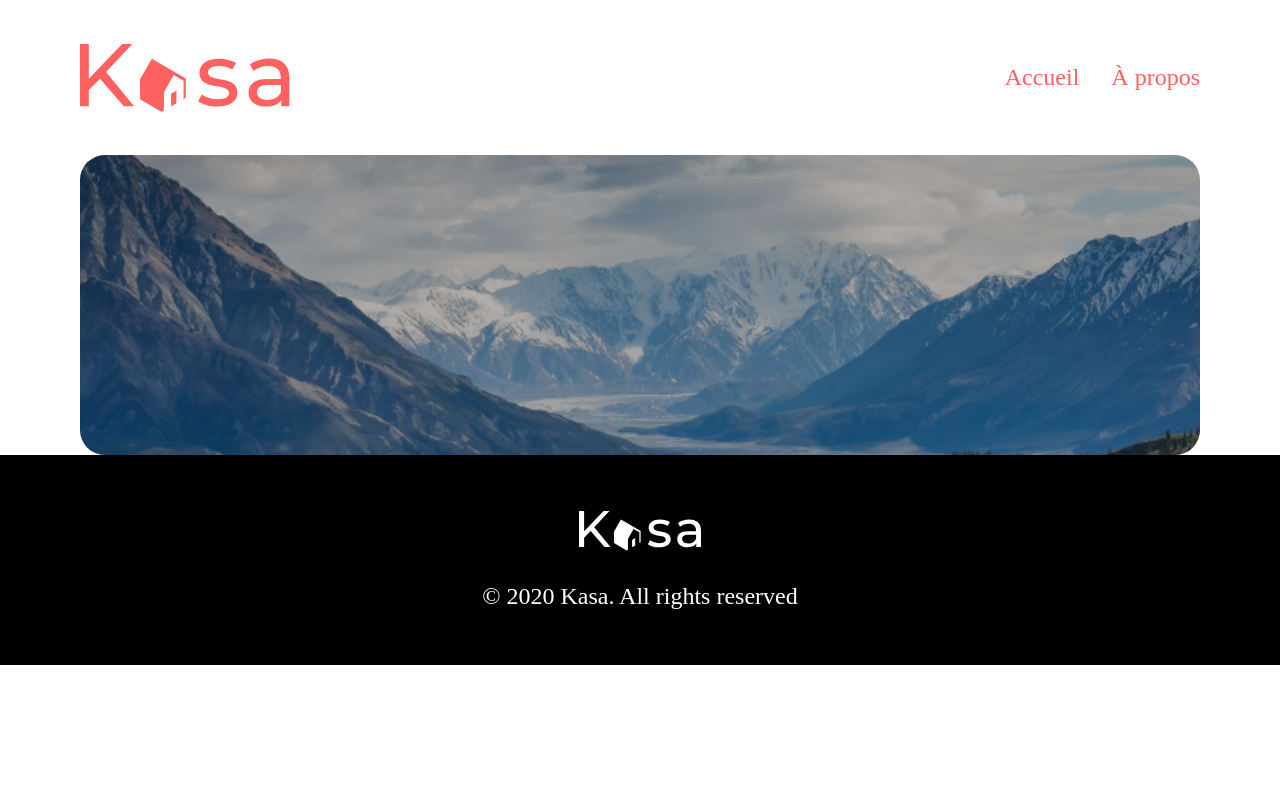
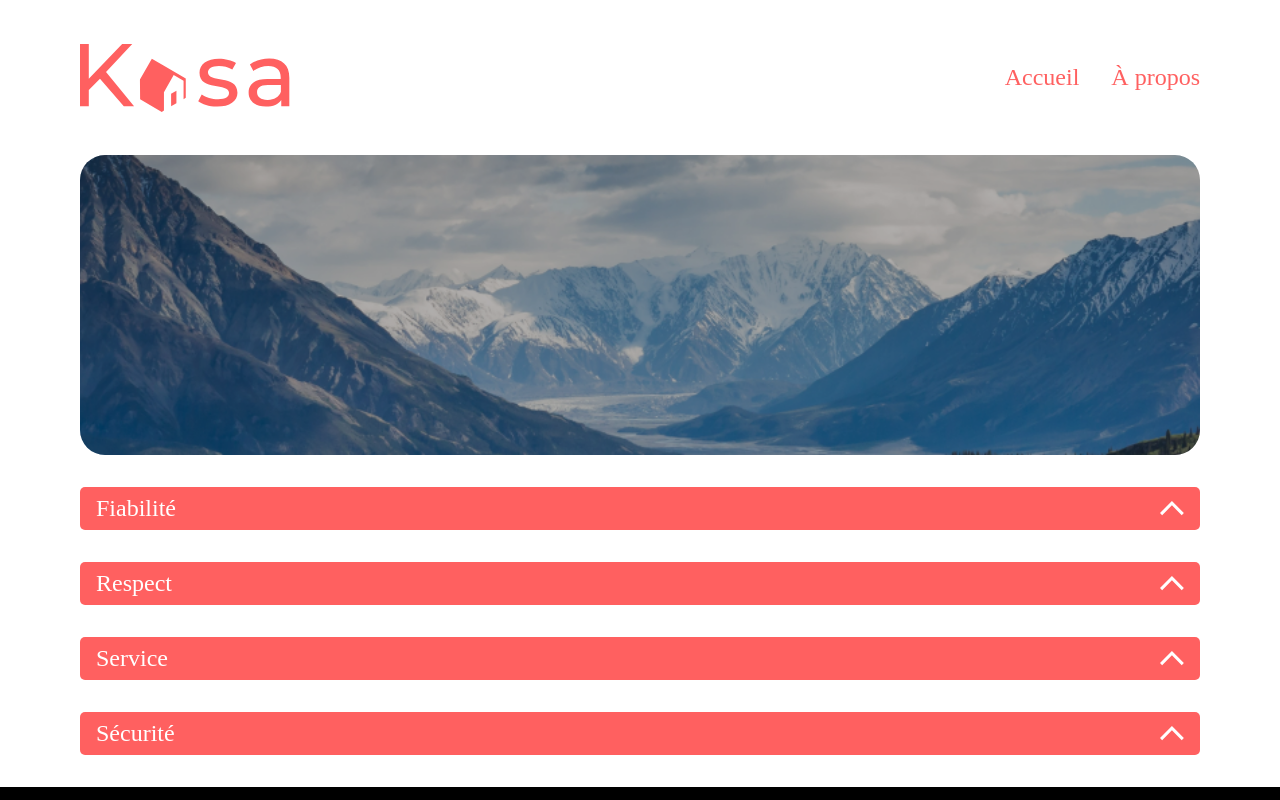
Before and after one commit to Theo-lemoine-oc/Projet-10-oc, a React (Create React App) app in the folder frontend/: page /about in a window 1280 px wide. Shown: the top 800 px of the page. Built offline with nearby package versions, Linux system fonts and the light colour scheme.

Commit message:
Create faq component

```diff
--- /dev/null
+++ b/frontend/src/components/utils/Faq.jsx
@@ -0,0 +1,30 @@
+import React from 'react';
+import chevron from '../../assets/img/chevron.svg';
+import './faq.css';
+
+
+export const Faq = (props) => {
+    const isActive = (e) => {
+        e.preventDefault();
+        const button = e.target.nextSibling;
+        const chevron = e.target.lastChild;
+
+        if (!button.classList.contains("show")) {
+            button.classList.add("show");
+            chevron.classList.add("rotate");
+        } else {
+            button.classList.remove("show");
+            chevron.classList.remove("rotate");
+        }
+      };
+
+    return (
+        <div className='faq-component'>
+            <div className='faq-title' id='faq-title' onClick={isActive}>
+                <h2>{ props.title }</h2>
+                <img src={chevron} alt="Chevron" />
+            </div>
+            <p className='faq-content'>{ props.content }</p>
+        </div>
+    )
+}
--- /dev/null
+++ b/frontend/src/components/utils/faq.css
@@ -0,0 +1,44 @@
+.faq-component {
+    margin: 2rem 0;
+}
+
+.faq-component .faq-title {
+    display: flex;
+    justify-content: space-between;
+    align-items: center;
+    width: 100%;
+    border: none;
+    padding: .5rem 1rem;
+    color: #fff;
+    text-align: left;
+    border-radius: 5px;
+    cursor: pointer;
+    background-color: var(--main-color);
+}
+
+.faq-component .faq-title h2 {
+    font-weight: 500;
+    font-size: 24px;
+}
+
+.faq-component .faq-title img {
+    transition: transform .5s ease;
+}
+
+.faq-component .faq-title img.rotate {
+    transform: rotate(180deg);
+}
+
+.faq-component .faq-content {
+    display: none;
+    background-color: #F6F6F6;
+    padding: 1.5rem 1rem;
+    font-size: 24px;
+    border-radius: 5px;
+    line-height: 34.22px;
+    color: var(--main-color);
+}
+
+.faq-component .faq-content.show {
+    display: block;
+}
--- a/frontend/src/pages/About.jsx
+++ b/frontend/src/pages/About.jsx
@@ -1,7 +1,8 @@
 import React from 'react';
 import {BannerAbout} from '../components/about/AboutBanner.jsx';
+import {Faq} from '../components/utils/Faq.jsx';
 
-export const About = () => {
+export const About = (props) => {
     return (
         <div className="App">
       <header className="App-header">
@@ -9,7 +10,10 @@ export const About = () => {
       </header>
 
       <main>
-
+        <Faq title="Fiabilité" content="Les annonces postées sur Kasa garantissent une fiabilité totale. Les photos sont conformes aux logements, et toutes les informations sont régulièrement vérifiées  par nos équipes." />
+        <Faq title="Respect" content="La bienveillance fait partie des valeurs fondatrices de Kasa. Tout comportement discriminatoire ou de perturbation du voisinage entraînera une exclusion de notre plateforme." />
+        <Faq title="Service" content="Nos équipes se tiennent à votre disposition pour vous fournir une expérience parfaite. N'hésitez pas à nous contacter si vous avez la moindre question." />
+        <Faq title="Sécurité" content="La sécurité est la priorité de Kasa. Aussi bien pour nos hôtes que pour les voyageurs, chaque logement correspond aux critères de sécurité établis par nos services. En laissant une note aussi bien à l'hôte qu'au locataire, cela permet à nos équipes de vérifier que les standards sont bien respectés. Nous organisons également des ateliers sur la sécurité domestique pour nos hôtes." />
       </main>
     </div>
     )
```
Also changed, not shown: frontend/src/assets/img/chevron.svg (added).
